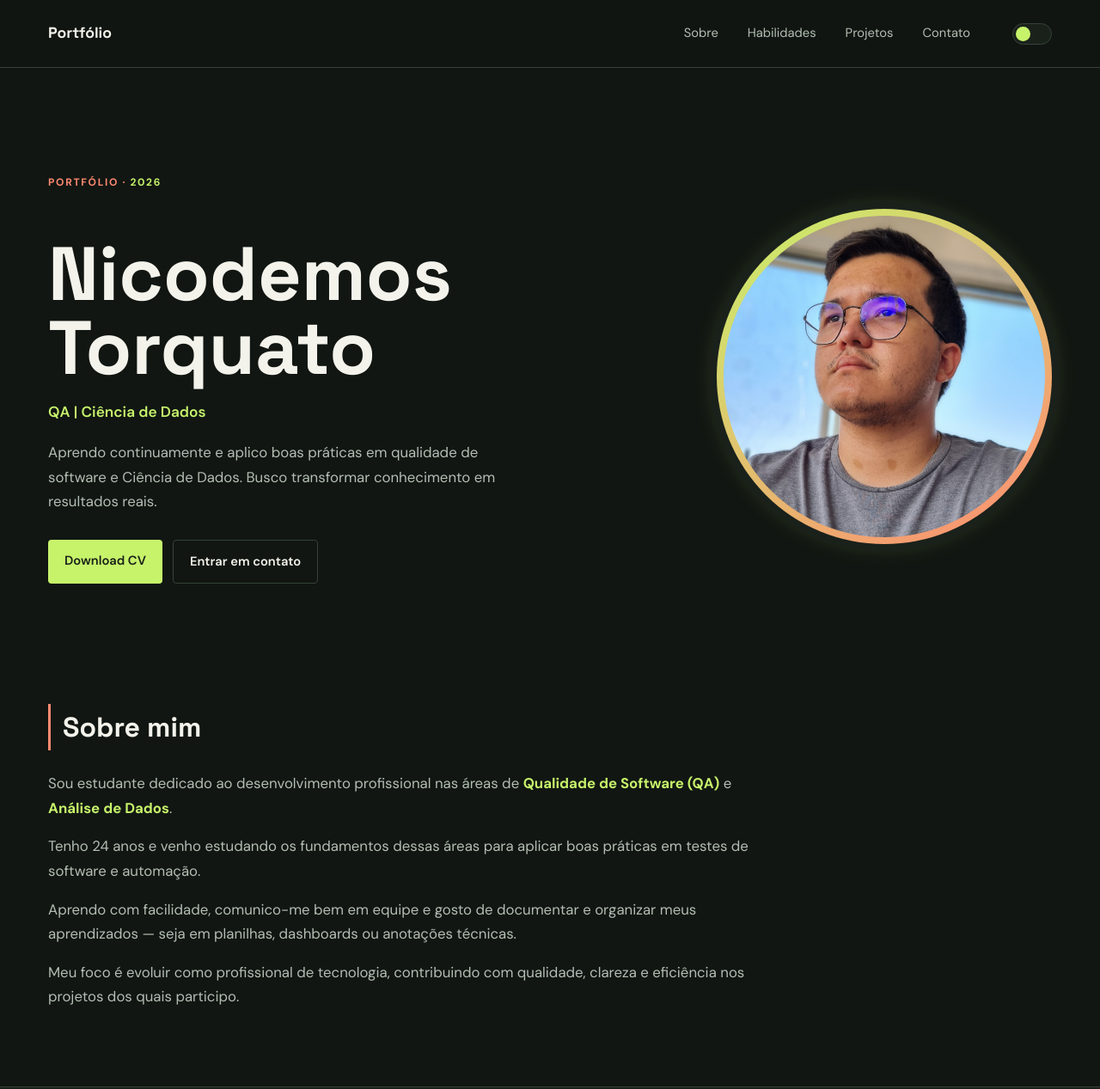
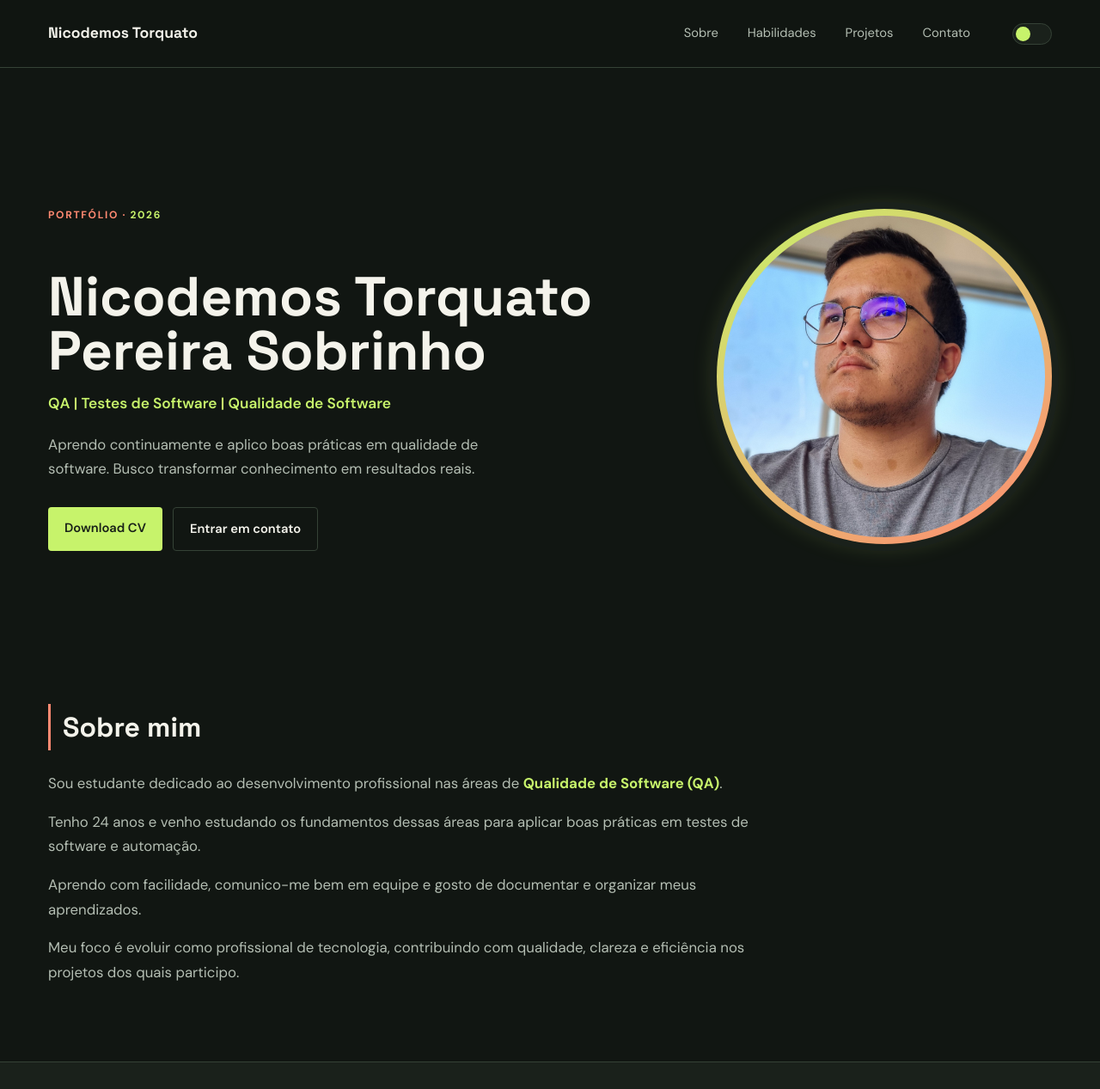
Before and after one commit to NiTorquato/novo-portifolio, a plain HTML site: page index.html in a window 1280 px wide. Shown: the top 1267 px of the page at 86% size. Drawn offline with nearby package versions, Linux system fonts and the light colour scheme.

Commit message:
Atualizacoes Descricao

```diff
--- a/index.html
+++ b/index.html
@@ -10,7 +10,7 @@
     <link rel="preconnect" href="https://fonts.googleapis.com">
     <link rel="preconnect" href="https://fonts.gstatic.com" crossorigin>
     <link href="https://fonts.googleapis.com/css2?family=DM+Sans:wght@400;500;600;700&family=Space+Grotesk:wght@400;500;600;700&display=swap" rel="stylesheet">
-    <link rel="shortcut icon" href="image/icons/N.png" type="image/png">
+    <link rel="shortcut icon" href="image/icons/N.jpg" type="image/png">
     <link href="https://cdn.jsdelivr.net/npm/remixicon@2.5.0/fonts/remixicon.css" rel="stylesheet">
     <link rel="stylesheet" href="styles/css/style.css">
     <link rel="stylesheet" href="styles/css/modern.css">
@@ -28,7 +28,7 @@
                 </button>
             </div>
             <a href="#sobre">
-                <h2>Portfólio</h2>
+                <h2>Nicodemos Torquato</h2>
             </a>
             <nav class="desktop-nav" aria-label="Navegação principal">
                 <a href="#sobre">Sobre</a>
@@ -52,9 +52,9 @@
                 <div class="intro">
                     <div class="title">
                         <span class="eyebrow">PORTFÓLIO · <span id="portfolio-year"></span></span>
-                        <h1>Nicodemos Torquato</h1>
-                        <span>QA | Ciência de Dados</span>
-                        <p>Aprendo continuamente e aplico boas práticas em qualidade de software e Ciência de Dados. Busco transformar conhecimento em resultados reais.</p>
+                        <h1>Nicodemos Torquato Pereira Sobrinho</h1>
+                        <span>QA | Testes de Software | Qualidade de Software</span>
+                        <p>Aprendo continuamente e aplico boas práticas em qualidade de software. Busco transformar conhecimento em resultados reais.</p>
                     </div>
                     <div class="actions">
                         <a href="/documents/Curriculo Nicodemos Torquato.pdf" download>Download CV</a>
@@ -70,9 +70,9 @@
             </div>
             <div class="about">
                 <h2>Sobre mim</h2>
-                <p>Sou estudante dedicado ao desenvolvimento profissional nas áreas de <strong>Qualidade de Software (QA)</strong> e <strong>Análise de Dados</strong>.</p>
+                <p>Sou estudante dedicado ao desenvolvimento profissional nas áreas de <strong>Qualidade de Software (QA)</strong>.</p>
                 <p>Tenho <span id="idade"></span> anos e venho estudando os fundamentos dessas áreas para aplicar boas práticas em testes de software e automação.</p>
-                <p>Aprendo com facilidade, comunico-me bem em equipe e gosto de documentar e organizar meus aprendizados — seja em planilhas, dashboards ou anotações técnicas.</p>
+                <p>Aprendo com facilidade, comunico-me bem em equipe e gosto de documentar e organizar meus aprendizados.</p>
                 <p>Meu foco é evoluir como profissional de tecnologia, contribuindo com qualidade, clareza e eficiência nos projetos dos quais participo.</p>
             </div>
         </div>
@@ -88,10 +88,10 @@
                         <img src="/image/icons/python.png" alt="">
                         <p>Python</p>
                     </div>
-                    <div class="box">
+                    <!-- <div class="box">
                         <img src="/image/icons/excel.png" alt="">
                         <p>Excel</p>
-                    </div>
+                    </div> -->
                     <div class="box">
                         <img src="/image/icons/QA.png" alt="">
                         <p>Qualidade de software</p>
--- a/styles/css/modern.css
+++ b/styles/css/modern.css
@@ -99,7 +99,7 @@ header h2 { font-size: 1.1rem; font-weight: 700; }
 
 .intro .title h1 {
     max-width: 640px;
-    font-size: 5.5rem;
+    font-size: 4rem;
     line-height: 0.98;
     letter-spacing: 0;
     margin: 18px 0 16px;
```
Also changed, not shown: image/icons/N.png (deleted), 1 other file.
